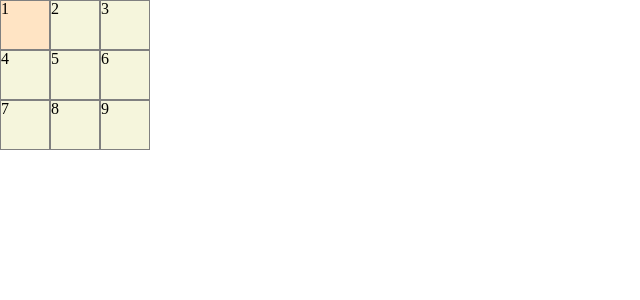
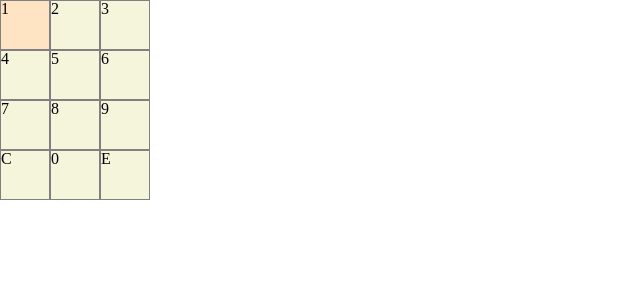
Before and after one commit to haenanim/tools, a React (Create React App) app: page / in a window 1280 px wide. Shown: the top 300 px of the page, without its empty margins (0-640 px from the left). Built offline with nearby package versions, Linux system fonts and the light colour scheme.

Commit message:
fix : 패드 변경

```diff
--- a/src/components/Calc.tsx
+++ b/src/components/Calc.tsx
@@ -22,6 +22,39 @@ export default function Calc() {
         </div>
       );
     }
+    pad.push(
+      <div
+        id="C"
+        onClick={(e) => {
+          clickNumpad(e);
+        }}
+        key="C"
+      >
+        C
+      </div>
+    );
+    pad.push(
+      <div
+        id="0"
+        onClick={(e) => {
+          clickNumpad(e);
+        }}
+        key="0"
+      >
+        0
+      </div>
+    );
+    pad.push(
+      <div
+        id="E"
+        onClick={(e) => {
+          clickNumpad(e);
+        }}
+        key="E"
+      >
+        E
+      </div>
+    );
     return pad;
   }
   return (
```
